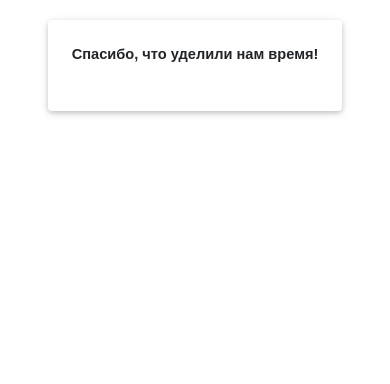
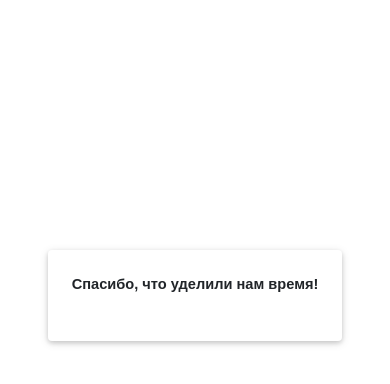
Before and after one commit to Sasha95/botquery, a React (Create React App) app: page /botquery/Failure in a window 390 px wide. Shown: the top 384 px of the page. Built offline with nearby package versions, Linux system fonts and the light colour scheme; what react-google-sheets would draw is missing.

Commit message:
sender css

```diff
--- a/src/components/Congartiluation.js
+++ b/src/components/Congartiluation.js
@@ -104,10 +104,7 @@ class Congartiluation extends Component {
     if (this.state.isFetch)
       return (
         <>
-          <div className="parent" style={{ height: "70%", fontSize: "3.5rem" }}>
-            Отправка данных ...
-          </div>
-          <div className="parent" style={{ height: "100%" }}>
+          <div className="parent adv">
             <Loader type="Triangle" color="green" height="100" width="100" />
           </div>
         </>
--- a/src/components/Failure.js
+++ b/src/components/Failure.js
@@ -2,7 +2,7 @@ import React from "react";
 
 export const Failure = () => {
   return (
-    <div className="parent">
+    <div className="parent adv">
       <div className="card  p-4  d-flex justify-content-center">
         <div className="title">Спасибо, что уделили нам время!</div>
         <div className="card-body p-0" />
--- a/src/index.css
+++ b/src/index.css
@@ -83,7 +83,7 @@ input::-webkit-inner-spin-button {
 }
 
 @media screen and (max-width: 45em) {
-  .parent {
+  .parent:not(.adv) {
     height: auto;
   }
   .card {
```
